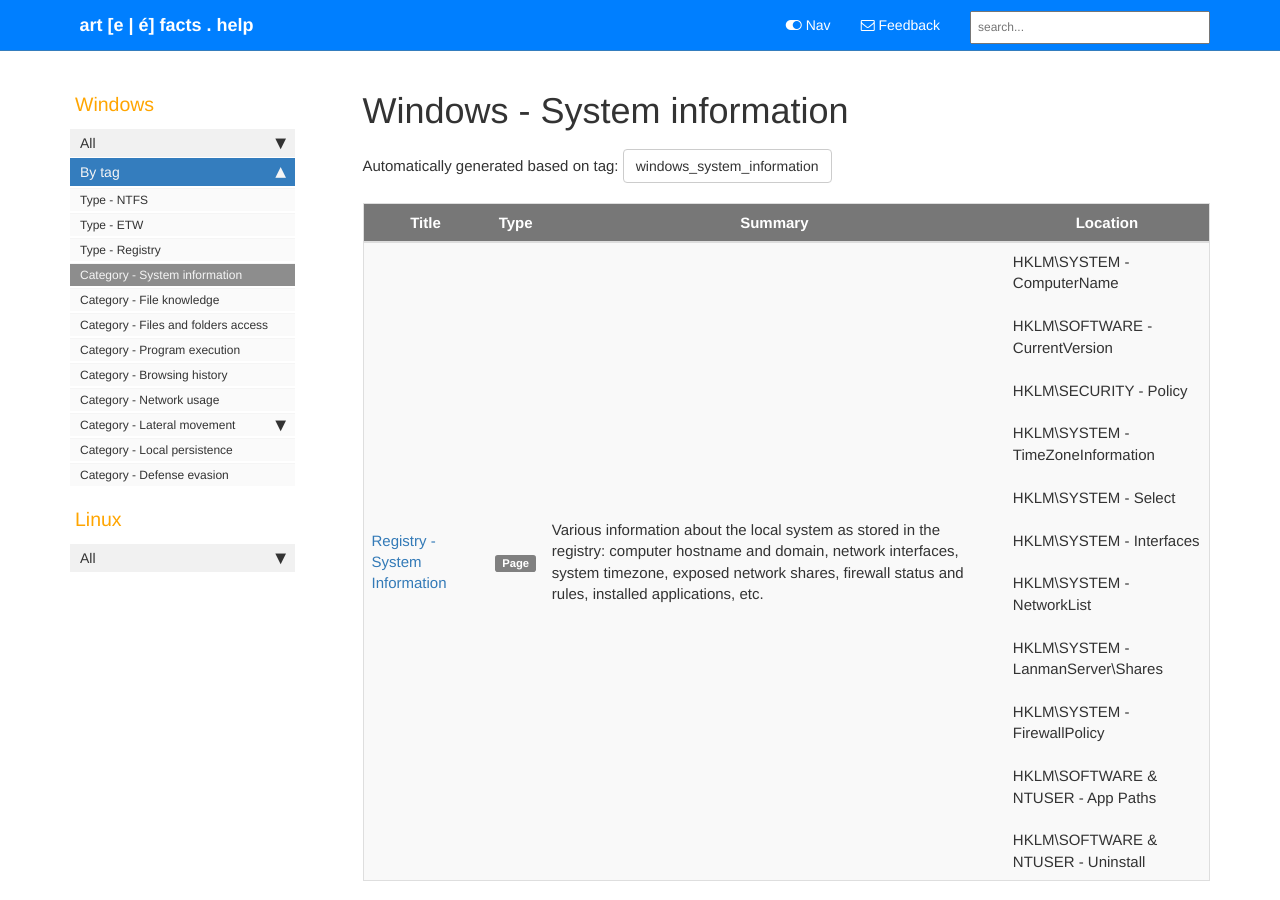
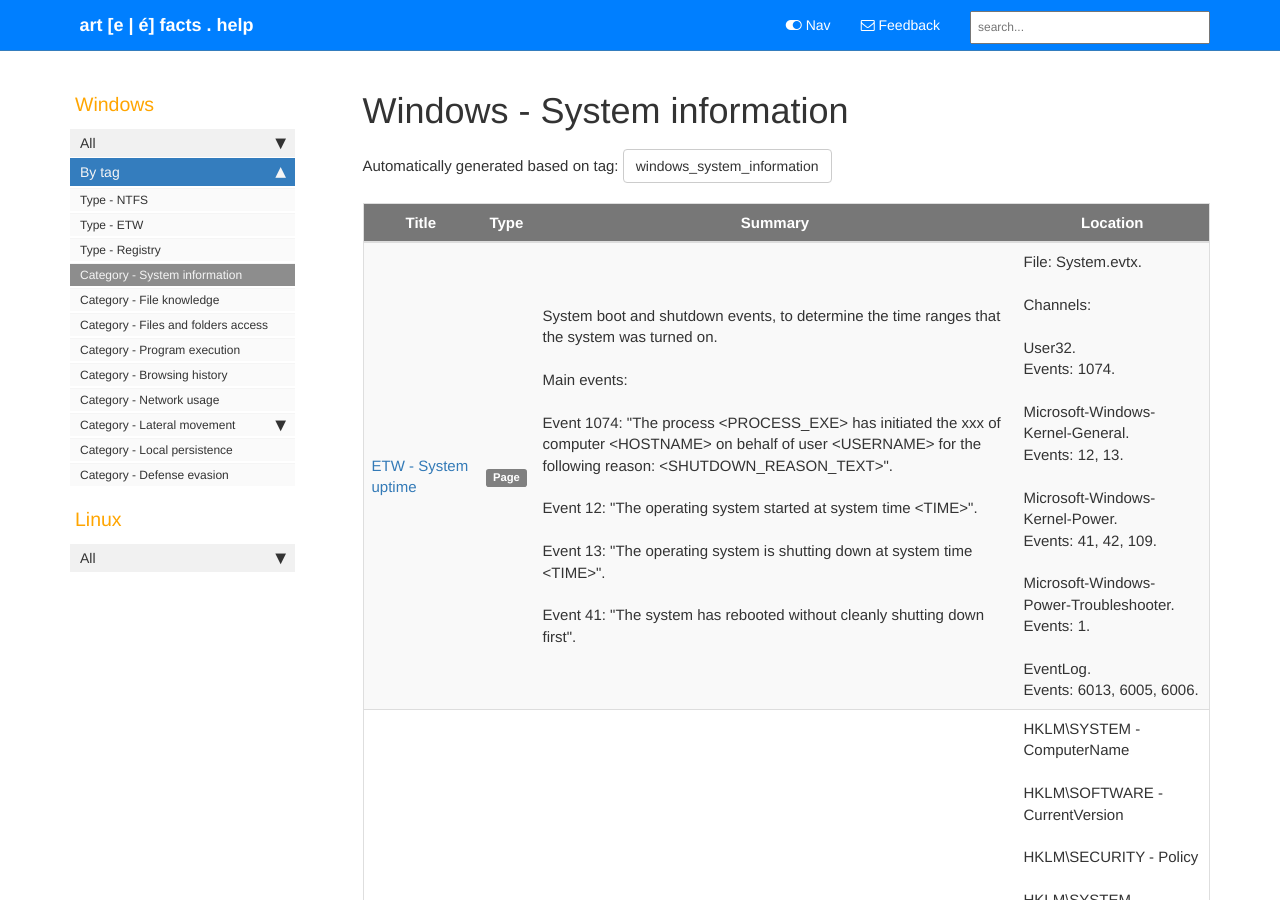
Before and after one commit to Qazeer/artefacts.help, a Jekyll site: the page built from pages/tags/tag_windows_system_information.md, in a window 1280 px wide and 900 px high. Built offline with Jekyll 4.4.1, drawn with Linux system fonts in a browser that asks for light colours; our own code applies the rules of GitHub Pages for plain Markdown files; comment, search, counter and statistics services are not loaded.

Commit message:
[Artefact] ETW - System uptime - init

```diff
--- a/_data/sidebars/sidebar.yml
+++ b/_data/sidebars/sidebar.yml
@@ -56,6 +56,10 @@ entries:
 
       - title: Tools
         url: /windows_etw_tools.html
+        output: web
+
+      - title: System uptime
+        url: /windows_system_uptime.html
         output: web
 
       - title: Authentication
--- /dev/null
+++ b/pages/windows/etw_system_uptime.md
@@ -0,0 +1,39 @@
+---
+title: ETW - System uptime
+summary: 'System boot and shutdown events, to determine the time ranges that the system was turned on.\n\nMain events:\n\nEvent 1074: "The process <PROCESS_EXE> has initiated the xxx of computer <HOSTNAME> on behalf of user <USERNAME> for the following reason: <SHUTDOWN_REASON_TEXT>".\n\nEvent 12: "The operating system started at system time <TIME>".\n\nEvent 13: "The operating system is shutting down at system time <TIME>".\n\nEvent 41: "The system has rebooted without cleanly shutting down first".'
+keywords: 'system uptime, User32, Microsoft-Windows-Kernel-General, Microsoft-Windows-Kernel-Power, Microsoft-Windows-Power-Troubleshooter, EventLog, TurnedOnTimesView'
+tags:
+  - windows_etw
+  - windows_system_information
+location: 'File: System.evtx.\n\nChannels:\n\nUser32.\nEvents: 1074.\n\nMicrosoft-Windows-Kernel-General.\nEvents: 12, 13.\n\nMicrosoft-Windows-Kernel-Power.\nEvents: 41, 42, 109.\n\nMicrosoft-Windows-Power-Troubleshooter.\nEvents: 1.\n\nEventLog.\nEvents: 6013, 6005, 6006.'
+last_updated: 2024-01-06
+sidebar: sidebar
+permalink: windows_system_uptime.html
+folder: windows
+---
+
+### Overview
+
+| Channel | Events |
+|---------|--------|
+| Channel: <br> `User32`. <br><br> File: `System.evtx`. | Event `1074: The process <PROCESS_EXE> has initiated the xxx of computer <HOSTNAME> on behalf of user <USERNAME> for the following reason: <SHUTDOWN_REASON_TEXT>` |
+| Channel: <br> `Microsoft-Windows-Kernel-General`. <br><br> File: `System.evtx`. | Event `12: The operating system started at system time <TIME>` |
+| Channel: <br> `Microsoft-Windows-Kernel-General`. <br><br> File: `System.evtx`. | Event `13: The operating system is shutting down at system time <TIME>` |
+| Channel: <br> `Microsoft-Windows-Kernel-Power`. <br><br> File: `System.evtx`. | Event `41: The system has rebooted without cleanly shutting down first. This error could be caused if the system stopped responding, crashed, or lost power unexpectedly` |
+| Channel: <br> `Microsoft-Windows-Kernel-Power`. <br><br> File: `System.evtx`. | Event `42: The system is entering sleep` |
+| Channel: <br> `Microsoft-Windows-Kernel-Power`. <br><br> File: `System.evtx`. | Event `109: The kernel power manager has initiated a shutdown transition. Shutdown Reason: <SHUTDOWN_REASON_INT>` |
+| Channel: <br> `Microsoft-Windows-Power-Troubleshooter`. <br><br> File: `System.evtx`. | Event `1: The system has resumed from sleep` |
+| Channel: <br> `EventLog`. <br><br> File: `System.evtx`. | Event: `6013: The system uptime is <INT> seconds.` |
+| Channel: <br> `EventLog`. <br><br> File: `System.evtx`. | Event `6005: The Event log service was started` |
+| Channel: <br> `EventLog`. <br><br> File: `System.evtx`. | Event `6006: The Event log service was stopped` |
+
+### Tool(s)
+
+The
+[`TurnedOnTimesView`](https://www.nirsoft.net/utils/computer_turned_on_times.html)
+utility can be used to parse `System.evtx` files and determine the time ranges
+that a system was turned on (by looking as a set of the aforementioned events).
+
+### References
+
+  - [Nir Sofer - TurnedOnTimesView README](https://www.nirsoft.net/utils/computer_turned_on_times.html)
```
